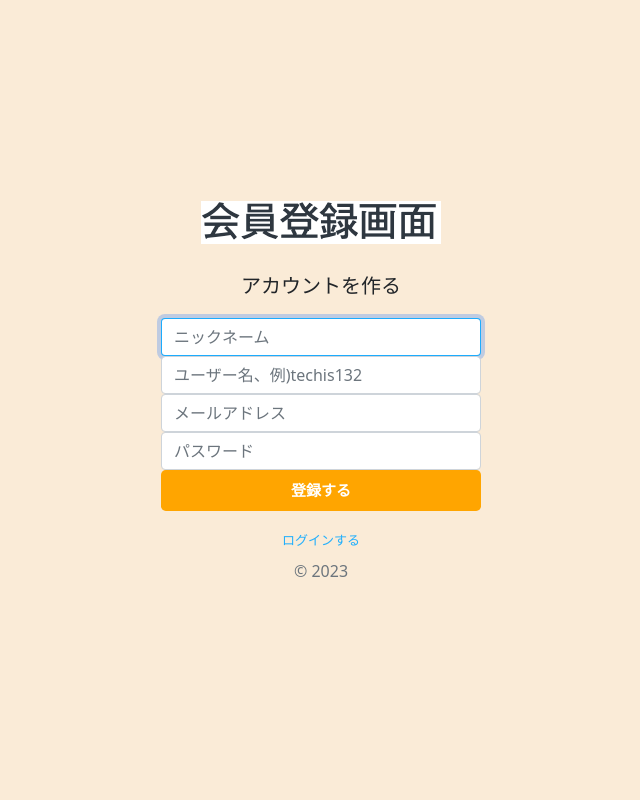
After one commit to ssoranaoki/orient, a PHP site: page /orient/sign-up.php in a window 1280 px wide. The commit adds this page. Shown: the whole page, without its empty margins (319-959 px from the left). Run offline with PHP 8.4, Linux system fonts and the light colour scheme.

Commit message:
会員登録画面＆ログイン画面

```diff
--- a/views/css/style.css
+++ b/views/css/style.css
@@ -1,6 +1,10 @@
 /*
 全体
 ****/
+html {
+    height: 100%;
+}
+
 .container {
     display: flex;
     justify-content: center;
@@ -46,6 +50,8 @@
 }
 
 a {
+    font-size: 13px;
+    color: #1afe;
     text-decoration: none;
 }
 
@@ -199,3 +205,43 @@ a {
 .bottom-area .btn {
     margin-top: 10px;
 }
+
+/* 会員登録　（ログイン共用） */
+body.signup {
+    display: flex;
+    align-items: center;
+    padding-top: 40px;
+    padding-bottom: 40px;
+    height: 100%;
+
+}
+.signup {
+    background-color: antiquewhite;
+
+
+}
+.signup .form-signup {
+    width: 100%;
+    max-width: 350px;
+    padding: 15px;
+    margin: auto;
+}
+.signup .logo-white {
+    margin-bottom: 30px;
+}
+.signup h1 {
+    font-size: 20px;
+    margin-bottom: 20px;
+}
+.sign input {
+    margin-bottom: 10px;
+    background-color: #fff;
+    border-color: #456;
+    color: #fff;
+}
+.signup input:focus {
+    background-color: #fff;
+    border-color: #1afe;
+    color: #fff;
+
+}
--- /dev/null
+++ b/views/sign-up.php
@@ -0,0 +1,33 @@
+<!DOCTYPE html>
+<html lang="ja">
+
+<head>
+    <meta charset="UTF-8">
+    <meta http-equiv="X-UA-Compatible" content="IE=edge">
+    <meta name="viewport" content="width=device-width, initial-scale=1.0">
+    <link rel="icon" href="../views/img/戦国武将のアイコン.png">
+    <!-- Bootstrap CSS  -->
+    <link href="https://cdn.jsdelivr.net/npm/bootstrap@5.0.0-beta1/dist/css/bootstrap.min.css" rel="stylesheet"
+    integrity="sha384-giJF6kkoqNQ00vy+HMDP7azOuL0xtbfIcaT9wjKHr8RbDVddVHyTfAAsrekwKmP1" crossorigin="anonymous">
+    <link rel="stylesheet" href="../views/css/style.css">
+
+    <title>会員登録画面</title>
+    <meta name="description" content="会員登録画面です">
+</head>
+<body class="signup text-center">
+    <main class="form-signup">
+        <form action="sign-up.php" method="post">
+            <img src="../views/img/logo (6).png" alt="" class="logo-white">
+            <h1>アカウントを作る</h1>
+            <input type="text" class="form-control" name="nickname" placeholder="ニックネーム" maxlength="50" required autofocus>
+            <input type="text" class="form-control" name="name" placeholder="ユーザー名、例)techis132" maxlength="50" required>
+            <input type="email" class="form-control" name="email" placeholder="メールアドレス" maxlength="254" required>
+            <input type="password" class="form-control" name="password" placeholder="パスワード" minlength="4" maxlength="50" required>
+            <button class="w-100 btn btn-lg" type="submit">登録する</button>
+            <p class="mt-3 mb-2"><a href="sign-in.php">ログインする</a></p>
+            <p class="mt-2 mb-3 text-muted">&copy; 2023</p>
+        </form>
+
+    </main>
+</body>
+</html>
```
Also changed, not shown: views/home.php (+14 -4 lines), views/sign-in.php (added, +31 -0 lines), views/img/logo (6).png (added), views/img/中華門アイコン.png (added).
